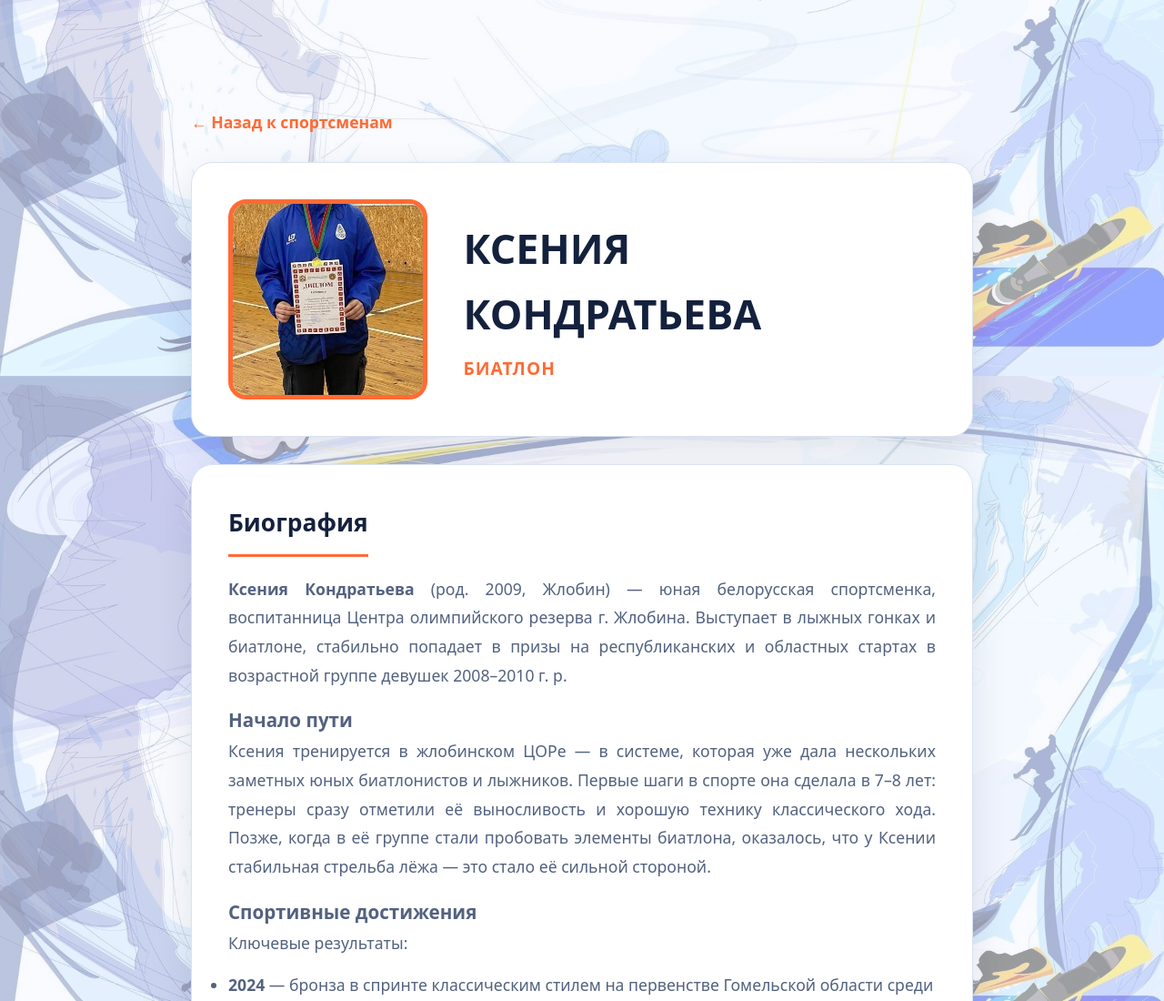
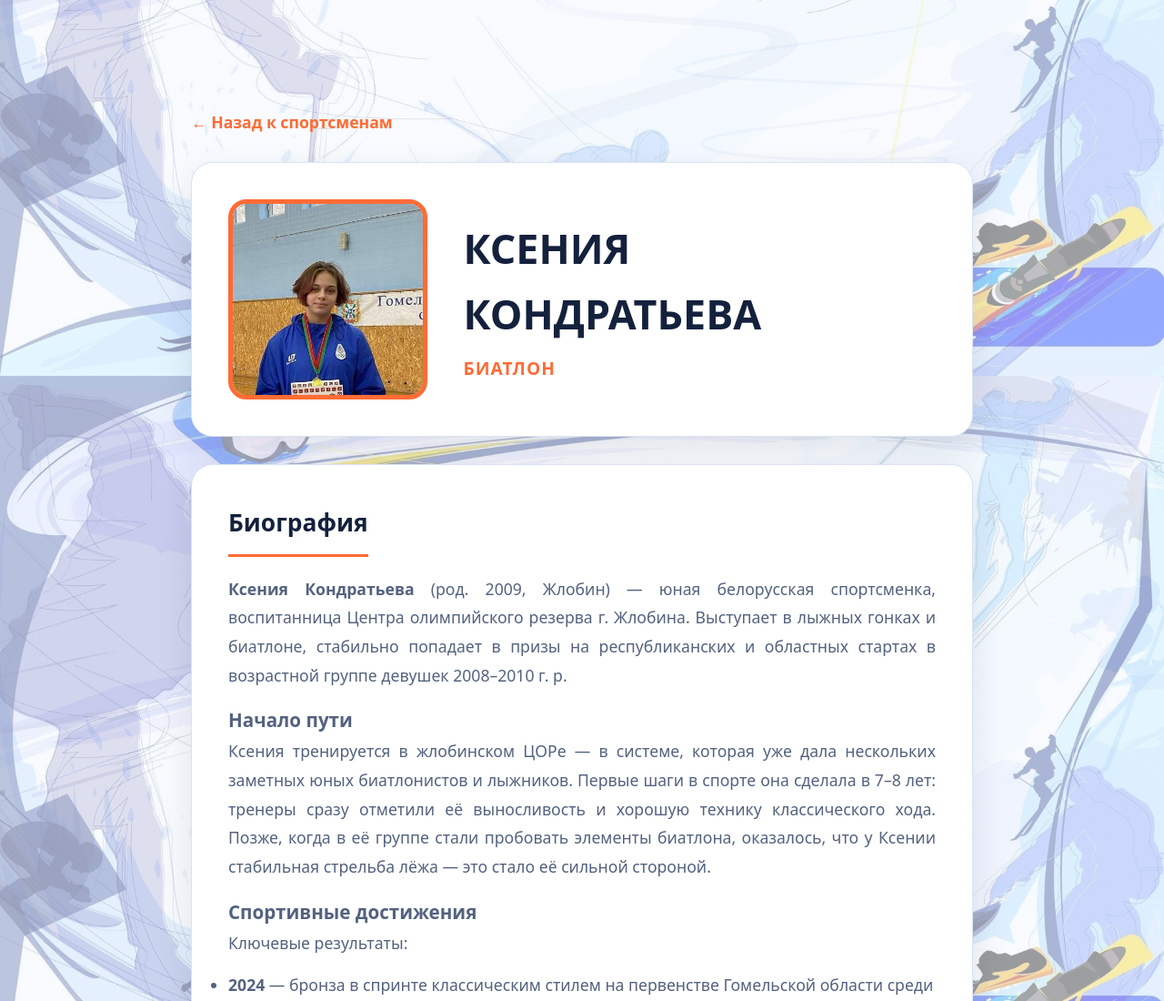
Before and after one commit to Germanovich-g/Sport-Zhlobin2026, a plain HTML site: page kondratieva.html in a window 1280 px wide. Shown: the top 1100 px of the page at 91% size. Drawn offline with Linux system fonts and the light colour scheme.

Commit message:
Update kondratieva.html

```diff
--- a/kondratieva.html
+++ b/kondratieva.html
@@ -11,7 +11,8 @@
     <a href="index.html#people" class="back-btn">← Назад к спортсменам</a>
 
     <div class="profile-header">
-      <img src="kondratieva.jpg" alt="Ксения Кондратьева" onerror="this.style.display='none'">
+      <!-- Внимание: проверьте расширение файла (jpg или jpeg) -->
+      <img src="kondratieva.jpg" alt="Ксения Кондратьева" onerror="this.style.display='none'" style="object-position: top center;">
       <div class="profile-title">
         <h1>Ксения Кондратьева</h1>
         <p>Биатлон</p>
```
